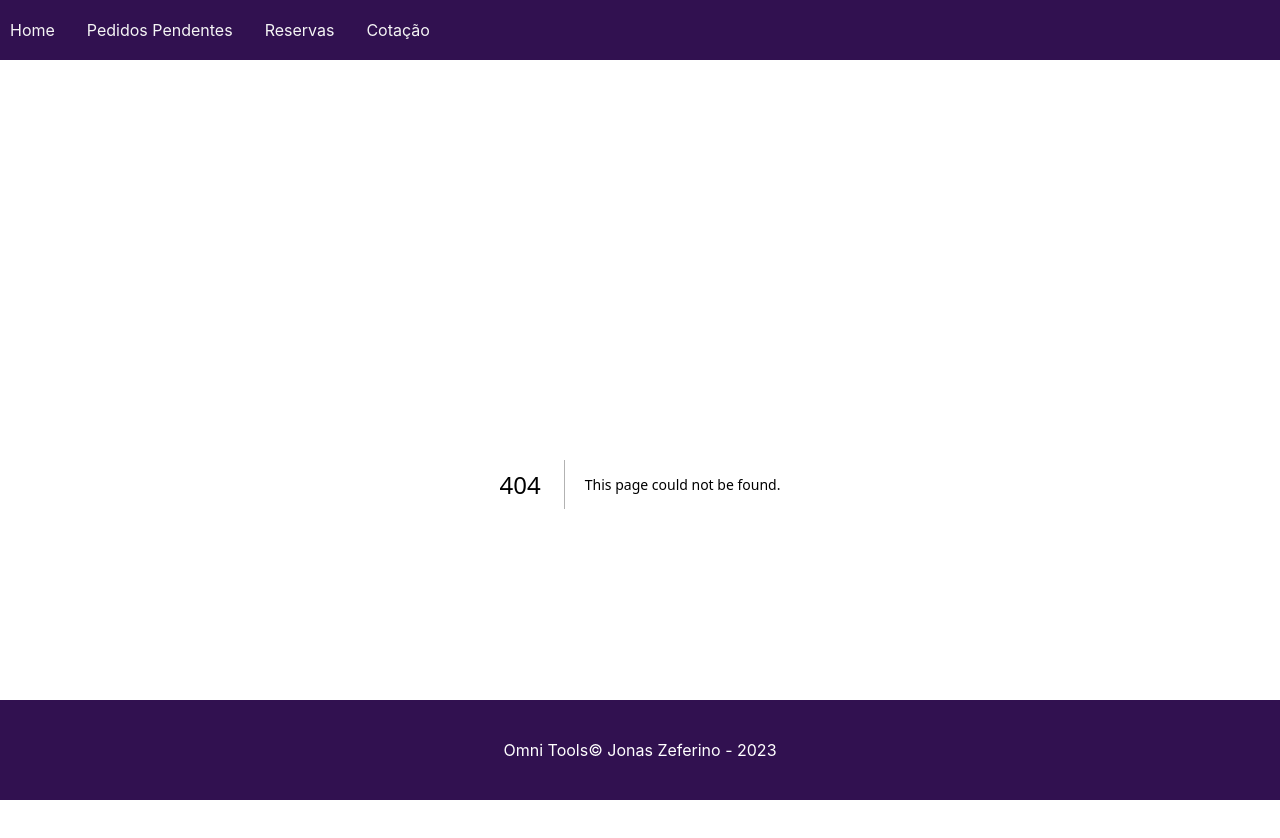
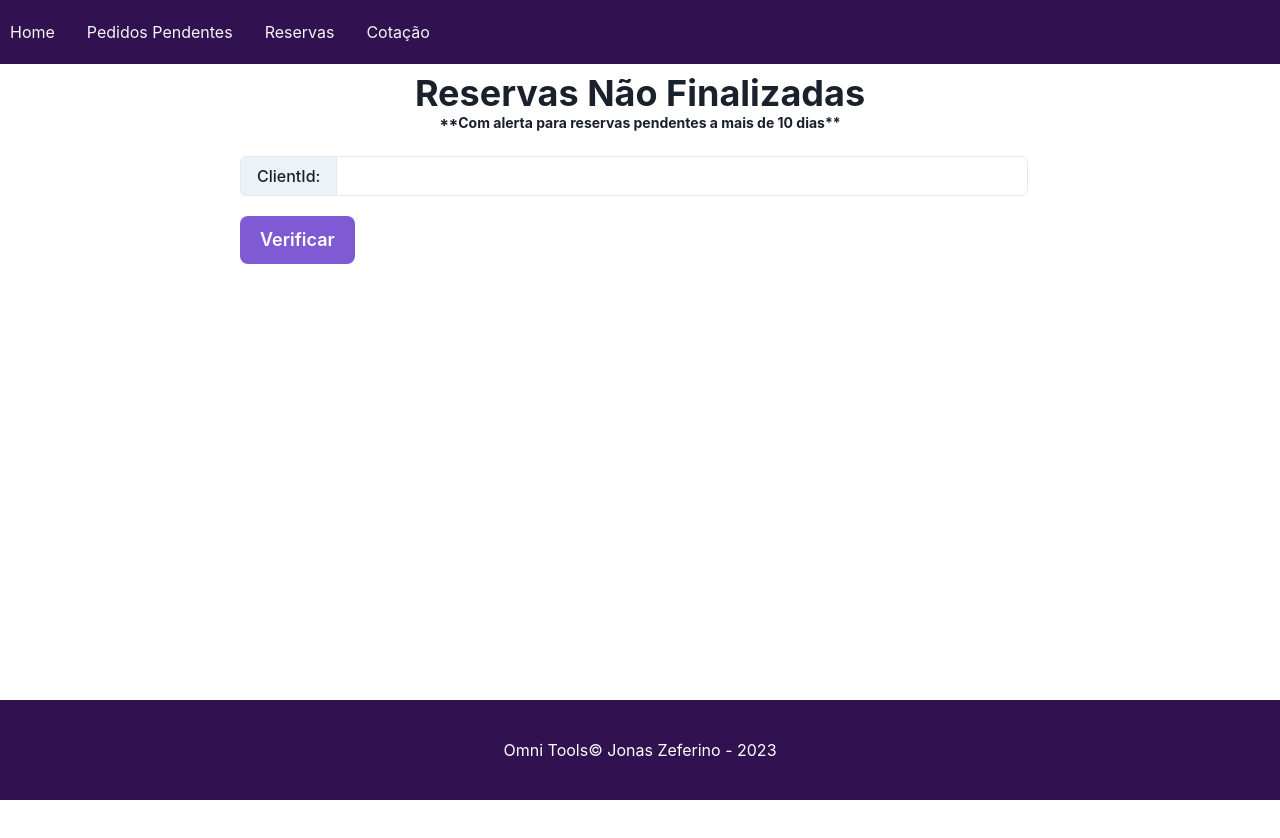
Before and after one commit to jonaszeferino/omniTools, a Next.js app: page /reservationsgraphic in a window 1280 px wide. Before the commit this address had no page. Shown: the top 838 px of the page. After the commit the page ends 800 px from the top, so only its background shows below. Built offline with nearby package versions, Linux system fonts and the light colour scheme.

Commit message:
connection to mysql on RDS amazon created

```diff
--- a/next.config.js
+++ b/next.config.js
@@ -1,24 +1,3 @@
-// /** @type {import('next').NextConfig} */
-// const nextConfig = {
-//   reactStrictMode: true,
-//   swcMinify: true,
-// };
-
-// module.exports = nextConfig;
-
-// module.exports = {
-//   images: {
-//     remotePatterns: [
-//       {
-//         protocol: "https",
-//         hostname: "image.tmdb.org",
-//         port: "",
-//         pathname: "*",
-//       },
-//     ],
-//   },
-// };
-
 module.exports = {
   images: {
     domains: [
@@ -31,6 +10,8 @@ module.exports = {
   experimental: {
     forceSwcTransforms: true,
     newNextLinkBehavior: false,
+    topLevelAwait: true,
+    esmExternals: true,
   },
 };
 
--- a/package.json
+++ b/package.json
@@ -20,6 +20,8 @@
     "framer-motion": "^10.8.4",
     "lodash": "^4.17.21",
     "materialui-pagination-component": "^1.1.12",
+    "mysql2": "^3.2.0",
+    "net": "^1.0.2",
     "next": "^13.1.0",
     "next-link": "^2.0.0",
     "nprogress": "^0.2.0",
--- /dev/null
+++ b/pages/api/getdata.js
@@ -0,0 +1,27 @@
+import { values } from "lodash";
+import mysql from "mysql2/promise";
+
+export default async function handler(req, res) {
+  const dbconnection = await mysql.createConnection({
+    host: "omnitools.cluster-cnc10a6gbp2t.us-east-2.rds.amazonaws.com",
+    port: "3306",
+    user: "admin",
+    password: "LinxOmniTools2023",
+    database: "omnitools",
+    connectionLimit: 10,
+    queueLimit: 0,
+  });
+
+  try {
+    const query = "SELECT username, password, email FROM users";
+    const values = [];
+    const [data] = await dbconnection.execute(query, values);
+    dbconnection.end();
+
+    res.status(200).json({ results: data });
+  } catch (error) {
+    res.status(500).json({ error: error.message });
+  }
+}
+
+// conexão criada por aqui: https://youtu.be/aprLiG34b50?t=532
--- /dev/null
+++ b/pages/reservationsgraphic.js
@@ -0,0 +1,284 @@
+/* eslint-disable react/no-children-prop */
+import { useState } from "react";
+import styles from "../styles/Home.module.css";
+
+import {
+  Alert,
+  AlertIcon,
+  AlertTitle,
+  AlertDescription,
+  Button,
+  FormLabel,
+  Input,
+  Heading,
+  InputGroup,
+  InputLeftAddon,
+  ChakraProvider,
+  Progress,
+  Flex,
+} from "@chakra-ui/react";
+import { format, differenceInDays } from "date-fns";
+import { CSVLink } from "react-csv";
+
+export default function Reservations() {
+  let [reservationStock, setReservationStock] = useState([]);
+  let [reservationUser, setReservationUser] = useState();
+  let [reservationBasic, setReservationBasic] = useState();
+  let [messageError, setMessageError] = useState();
+  let [isError, setError] = useState(false);
+  let [isLoading, setIsLoading] = useState(false);
+  let [isCopied, setIsCopied] = useState(false);
+
+  const [clickedOrderId, setClickedOrderId] = useState(null);
+
+  const apiCall = (event) => {
+    const url = `https://hub.omniplat.io/v1/clients/${reservationUser}/reservations/unfinished?pageSize=100`;
+    let authorizationValue;
+    setIsLoading(true);
+
+    switch (reservationUser) {
+      case "lepostiche":
+        authorizationValue = process.env.NEXT_PUBLIC_LEPOSTICHE;
+        break;
+      case "lebes":
+        authorizationValue = process.env.NEXT_PUBLIC_LEBES;
+        break;
+      case "viaveneto":
+        authorizationValue = process.env.NEXT_PUBLIC_VIA;
+        break;
+      case "vago":
+        authorizationValue = process.env.NEXT_PUBLIC_LEBES;
+        break;
+      default:
+        authorizationValue = process.env.NEXT_PUBLIC_LEBES;
+    }
+
+    fetch(url, {
+      headers: new Headers({
+        Authorization: authorizationValue,
+        "Content-Type": "application/json",
+      }),
+    })
+      .then((response) => {
+        setError(false);
+        if (response.status === 200) {
+          return response.json();
+        } else {
+          setIsLoading(false);
+          throw new Error("Dados Incorretos");
+        }
+      })
+      .then((result) => setReservationStock(result))
+      .catch((error) => {
+        setError(true);
+
+        console.log("teste" + error.message);
+        setMessageError("Ocorreu um erro ao buscar as reservas.");
+        setReservationStock([]);
+      })
+      .finally(() => {
+        setIsLoading(false);
+      });
+  };
+  console.log("reservationStock: ", reservationStock);
+
+  const data = reservationStock.map((reserve) => [
+    format(new Date(reserve.createdAt), "dd/MM/yyyy HH:mm:ss"),
+    reserve.clientId.replace(/"/g, ""),
+    reserve.channelId.replace(/"/g, ""),
+    reserve.locationId.replace(/"/g, ""),
+    reserve.skuId.replace(/"/g, ""),
+    reserve.orderId.replace(/"/g, ""),
+    reserve.quantity.toString().replace(/"/g, ""),
+    differenceInDays(new Date(), new Date(reserve.createdAt)),
+  ]);
+
+  console.log("csvOK:", data);
+
+  const currentDate = new Date();
+  const options = {
+    day: "2-digit",
+    month: "2-digit",
+    year: "numeric",
+    hour: "2-digit",
+    minute: "2-digit",
+    second: "2-digit",
+  };
+  const formattedDate = currentDate
+    .toLocaleString("pt-BR", options)
+    .replace(/\//g, " ");
+  const dateFile = formattedDate.replace(/[/: ]/g, "_");
+
+  const copyToClipboard = async (text) => {
+    if (navigator.clipboard) {
+      try {
+        await navigator.clipboard.writeText(text);
+        console.log("Copied to clipboard:", text);
+        setIsCopied(true);
+      } catch (err) {
+        console.error("Failed to copy text: ", err);
+      }
+    }
+  };
+
+  function handleCopyClick(orderId) {
+    setClickedOrderId(orderId);
+  }
+
+  return (
+    <>
+      <ChakraProvider>
+        <Heading as="h1" size="xl" textAlign="center">
+          Reservas Não Finalizadas
+        </Heading>
+        <Heading as="h3" size="xs" textAlign="center">
+          **Com alerta para reservas pendentes a mais de 10 dias**
+        </Heading>
+
+        <br />
+
+        <div style={{ maxWidth: "800px", margin: "0 auto" }}>
+          <FormLabel type="text">
+            <InputGroup size="md" mb={5}>
+              <InputLeftAddon size="md">ClientId:</InputLeftAddon>
+              <Input
+                size="md"
+                value={reservationUser}
+                onChange={(event) => setReservationUser(event.target.value)}
+              ></Input>
+            </InputGroup>
+          </FormLabel>
+        </div>
+
+        <div style={{ maxWidth: "800px", margin: "0 auto" }}>
+          <Button
+            padding={5}
+            rounded={8}
+            size="lg"
+            mx="auto"
+            colorScheme="purple"
+            onClick={apiCall}
+          >
+            Verificar{" "}
+          </Button>
+
+          {data.length > 0 ? (
+            <CSVLink
+              data={data}
+              headers={[
+                "DataPedido",
+                "Cliente",
+                "Chanal",
+                "Filial",
+                "Sku",
+                "Pedido",
+                "Quantidade",
+                "DiasParado",
+              ]}
+              separator={";"}
+              filename={`reservas_pendentes_${reservationUser}_${dateFile}`}
+            >
+              <Button
+                padding={5}
+                rounded={8}
+                size="lg"
+                mx="auto"
+                colorScheme="purple"
+                my={4}
+                ml={4}
+              >
+                Exportar para CSV
+              </Button>
+            </CSVLink>
+          ) : null}
+        </div>
+        <br />
+        <div style={{ maxWidth: "800px", margin: "0 auto" }}>
+          {isError && (
+            <Alert
+              status="error"
+              variant="subtle"
+              flexDirection="column"
+              alignItems="center"
+              justifyContent="center"
+              textAlign="center"
+              height="200px"
+              rounded="md"
+              type="left-accent"
+            >
+              <AlertIcon boxSize="40px" mr={0} />
+              <AlertTitle mt={4} mb={1} fontSize="lg">
+                Algo de Errado!
+              </AlertTitle>
+              <AlertDescription maxWidth="sm">
+                Verifique se o clienteId está correto ou existe
+              </AlertDescription>
+            </Alert>
+          )}
+        </div>
+        <br />
+        <div style={{ maxWidth: "800px", margin: "0 auto" }}>
+          {isLoading ? <Progress size="xs" isIndeterminate /> : null}
+        </div>
+      </ChakraProvider>
+
+      <br />
+
+      <div style={{ maxWidth: "100%" }}>
+        {/* {isError === true ? (
+          <ErrorPage message={`~ Confira o Texto ~ ${messageError} `}>
+            {" "}
+          </ErrorPage>
+        ) : ( */}
+        <div
+          className={styles.grid}
+          style={{ width: "100%", marginLeft: "auto", marginRight: "auto" }}
+        >
+          {reservationStock.map((reserve) => {
+            const isOutdated =
+              differenceInDays(new Date(), new Date(reserve.createdAt)) > 10;
+            return (
+              <div className={styles.card} key={reserve.id}>
+                <span>Pedido: {reserve.orderId}</span>{" "}
+                <ChakraProvider>
+                  <Button onClick={() => copyToClipboard(reserve.orderId)}>
+                    Copiar
+                  </Button>
+                </ChakraProvider>
+                <br />
+                <span>Cliente: {reserve.clientId}</span> <br />
+                <span>Canal: {reserve.channelId}</span> <br />
+                <span>Location: {reserve.locationId}</span> <br />
+                <span>Sku: {reserve.skuId}</span> <br />
+                <span>Quantidade: {reserve.quantity}</span> <br />
+                <span>
+                  Data:{" "}
+                  {format(new Date(reserve.createdAt), "dd/MM/yyyy HH:mm:ss")}
+                </span>
+                <br />
+                <span>
+                  Dias Nesse Status:{" "}
+                  <strong>
+                    {" "}
+                    {differenceInDays(new Date(), new Date(reserve.createdAt))}
+                  </strong>
+                </span>
+                {"  "}-
+                {isOutdated && (
+                  <span style={{ color: "red", font: "bold" }}>
+                    {`Reserva parada a ${differenceInDays(
+                      new Date(),
+                      new Date(reserve.createdAt)
+                    )} dias`}
+                  </span>
+                )}
+                <br />
+              </div>
+            );
+          })}
+        </div>
+        {/* )} */}
+      </div>
+    </>
+  );
+}
```
Also changed, not shown: 2 other files (tests, documents, lock files or other folders).
